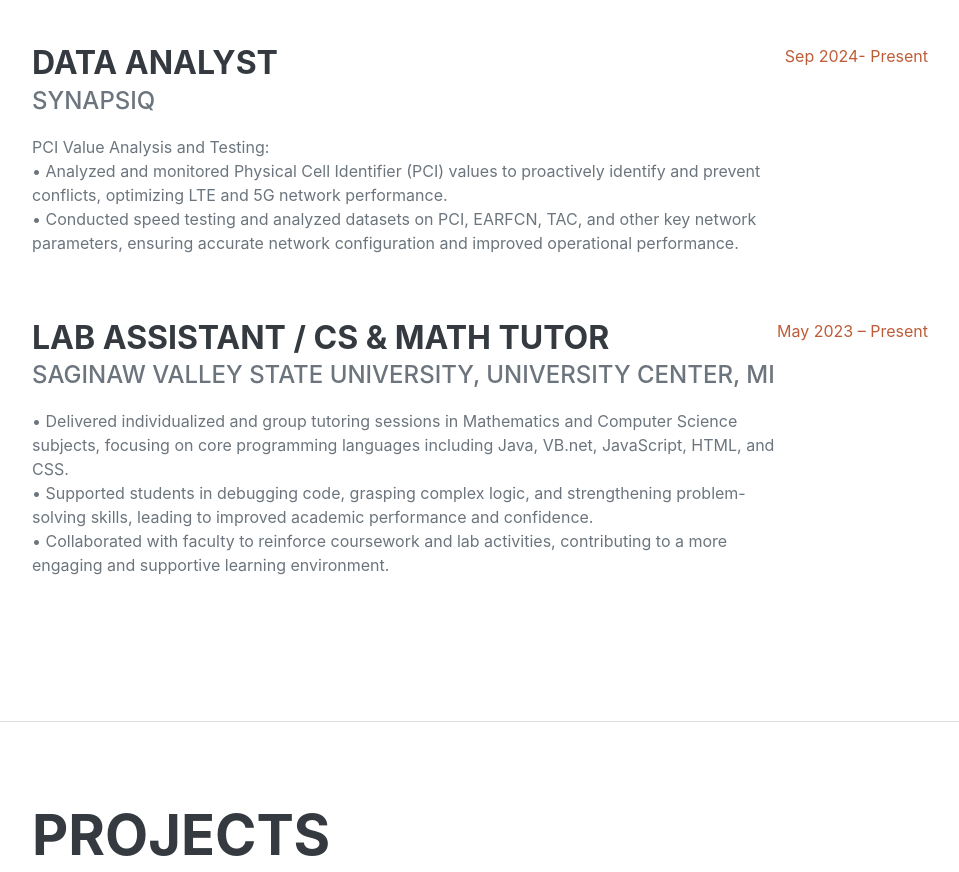
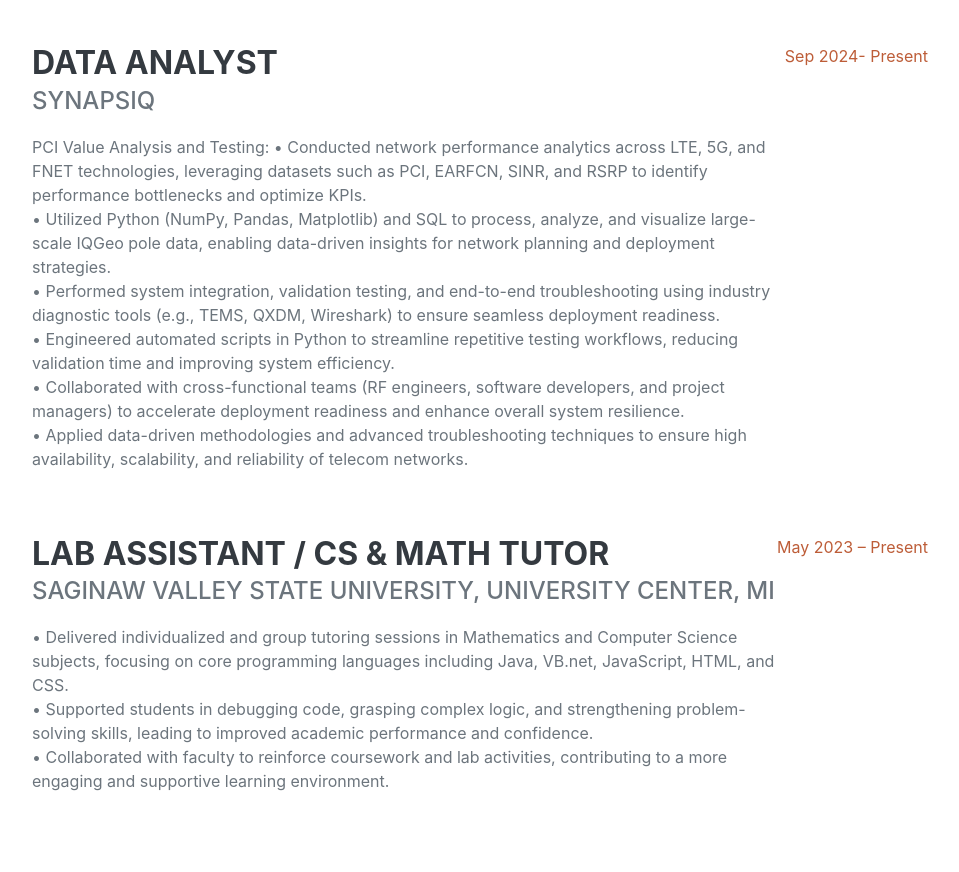
Before and after one commit to supadhy1-tech/portfolio, a plain HTML site: page index.html in a window 1280 px wide. Shown: the part 960-1832 px from the top of the page, without its empty margins (296-1255 px from the left). Drawn offline with nearby package versions, Linux system fonts and the light colour scheme; a script that the page names is missing; a web font is replaced by a local one.

Commit message:
Update index.html

```diff
--- a/index.html
+++ b/index.html
@@ -77,13 +77,18 @@
                         <h3 class="mb-0">Data Analyst </h3>
                         <div class="subheading mb-3">SynapsIQ</div>
                         <p>PCI Value Analysis and Testing:
-                            <br>
-                            • Analyzed and monitored Physical Cell Identifier (PCI) values to proactively identify and
-                            prevent conflicts, optimizing LTE and 5G network performance.
-                            <br>
-                            • Conducted speed testing and analyzed datasets on PCI, EARFCN, TAC, and other key network
-                            parameters, ensuring accurate network configuration and improved operational performance.
-                        </p>
+                            • Conducted network performance analytics across LTE, 5G, and FNET technologies, leveraging datasets such as PCI, EARFCN, SINR, and RSRP to identify performance bottlenecks and optimize KPIs.
+                              <br>
+                            • Utilized Python (NumPy, Pandas, Matplotlib) and SQL to process, analyze, and visualize large-scale IQGeo pole data, enabling data-driven insights for network planning and deployment strategies.
+                               <br>
+                            • Performed system integration, validation testing, and end-to-end troubleshooting using industry diagnostic tools (e.g., TEMS, QXDM, Wireshark) to ensure seamless deployment readiness.
+                               <br>
+                            • Engineered automated scripts in Python to streamline repetitive testing workflows, reducing validation time and improving system efficiency.
+                               <br>
+                            • Collaborated with cross-functional teams (RF engineers, software developers, and project managers) to accelerate deployment readiness and enhance overall system resilience.
+                               <br>
+                            • Applied data-driven methodologies and advanced troubleshooting techniques to ensure high availability, scalability, and reliability of telecom networks.
+                                                    </p>
                     </div>
                     <div class="flex-shrink-0"><span class="text-primary">Sep 2024- Present</span></div>
                 </div>
@@ -182,7 +187,7 @@
                             Displayed weather conditions like temperature, humidity, and description with live data
                             rendering.
                             <br>
-                            <a href="https://github.com/supadhy1-tech/Weather-App" target="_blank">GitHub Link</a>
+                            <a href="https://github.com/supadhy1-tech/weatherAPP" target="_blank">GitHub Link</a>
                         </p>
                     </div>
                 </div>
@@ -239,7 +244,7 @@
                         <h3 class="mb-0">Saginaw Valley State University</h3>
                         <div class="subheading mb-3">Bachelor of Science</div>
                         <div>Computer Science </div>
-                        <p>GPA: 3.80</p>
+                        <p>GPA: 3.71</p>
                     </div>
                     <div class="flex-shrink-0"><span class="text-primary">August 2022 - Present</span></div>
                 </div>
```
